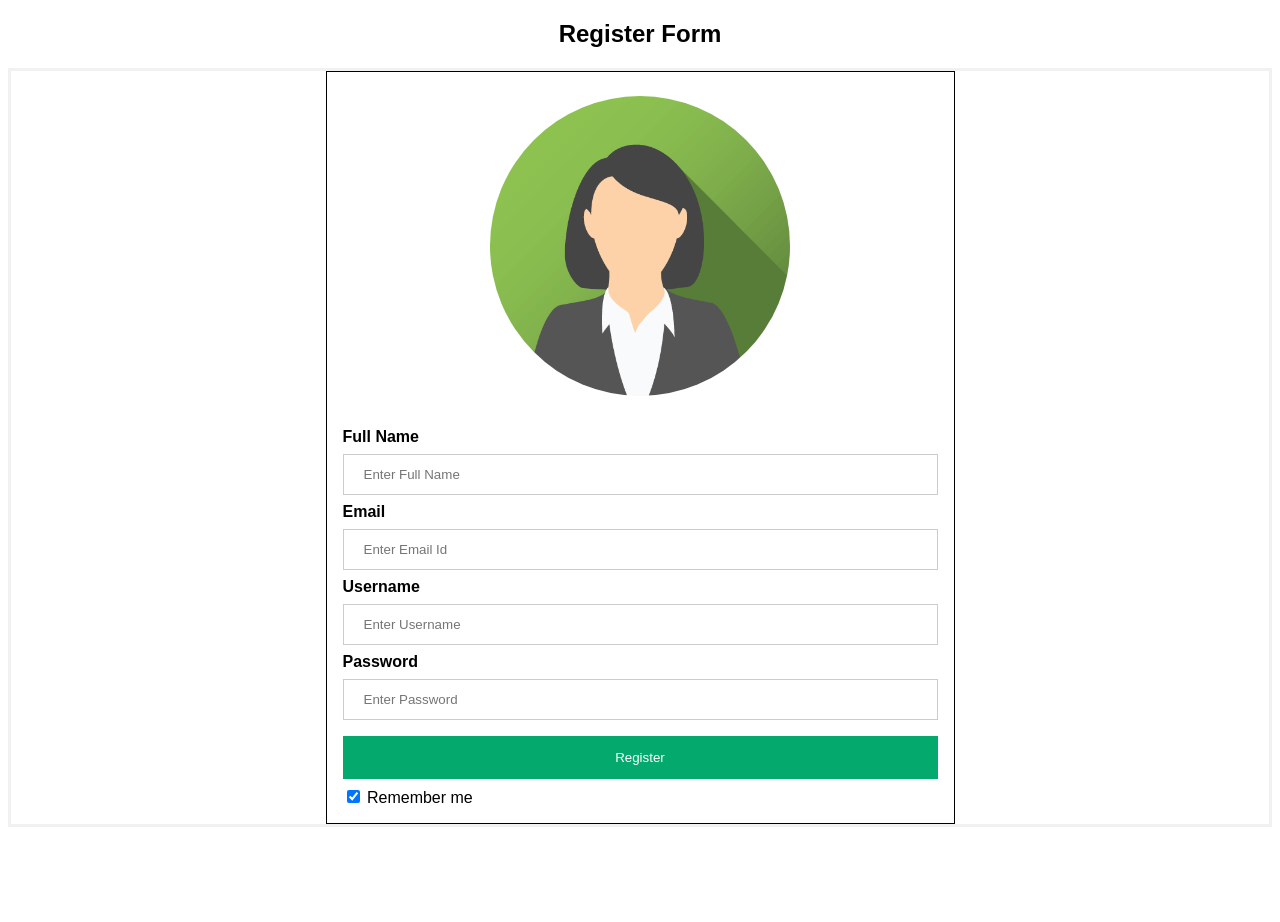
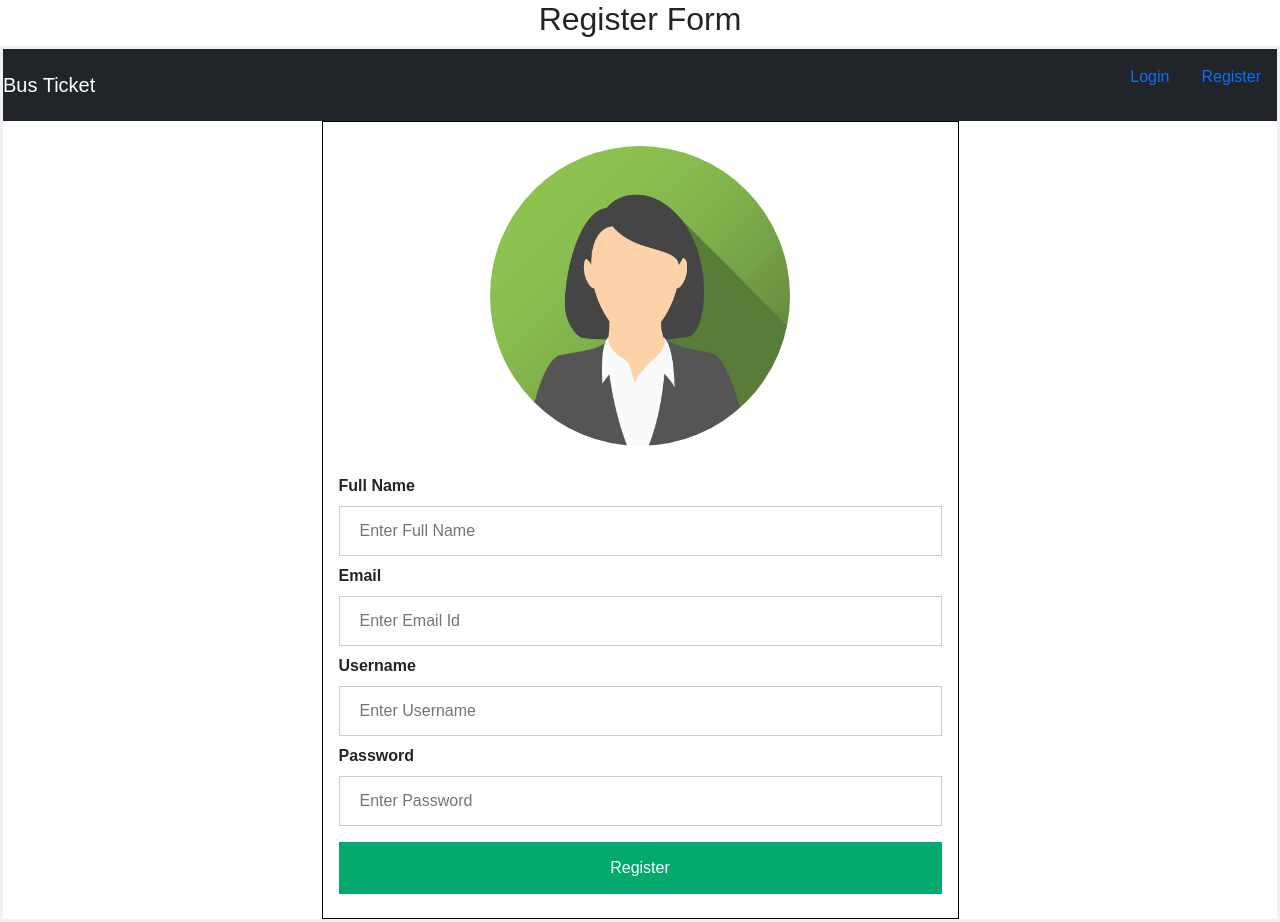
Before and after one commit to PBallal0702/BusBooking, a Flask app: page /register in a window 1280 px wide. Before the commit the page ends 827 px from the top, so only its background shows below. Run offline with Flask 2, Linux system fonts and the light colour scheme; some libraries are stand-ins or nearby versions.

Commit message:
Website Completed

```diff
--- a/app.py
+++ b/app.py
@@ -75,6 +75,25 @@ def loginPost():
 def register():
     return render_template('register.html')
 
+@app.route('/register',methods=['POST'])
+def registerPost():
+    my_json = request.data.decode('utf8').replace("'", '"')
+    data = json.loads(my_json)
+    print(data)
+    cur = conn.cursor()
+    fname = data['fname']
+    email = data['email']
+    username = data['username']
+    password = data['password']
+    query = "INSERT INTO `users` (`fname`,`email`,`username`,`password`) value (%s,%s,%s,%s)"
+    cur.execute(query,(fname,email,username,password))
+    conn.commit()
+    output = cur.fetchall()
+    print(output)
+    return "Success"
+
+
+
 @app.route('/available-bus/')
 def available():
     data = request.args.to_dict(flat=False)
--- a/template/book.html
+++ b/template/book.html
@@ -13,7 +13,7 @@
   <body>
     <nav class="navbar navbar-dark bg-dark">
         <!-- Navbar content -->
-        <a class="navbar-brand" href="#">Bus Ticket</a>
+        <a class="navbar-brand" href="/">Bus Ticket</a>
         <div >
         <ul style="display: flex; flex-direction: row;">
             <li class="nav-item">
--- a/template/buslist.html
+++ b/template/buslist.html
@@ -13,7 +13,7 @@
   <body>
     <nav class="navbar navbar-dark bg-dark">
         <!-- Navbar content -->
-        <a class="navbar-brand" href="#">Bus Ticket</a>
+        <a class="navbar-brand" href="/">Bus Ticket</a>
         <div >
         <ul style="display: flex; flex-direction: row;">
             <li class="nav-item">
--- a/template/confirm.html
+++ b/template/confirm.html
@@ -13,7 +13,7 @@
   <body>
     <nav class="navbar navbar-dark bg-dark">
         <!-- Navbar content -->
-        <a class="navbar-brand" href="#">Bus Ticket</a>
+        <a class="navbar-brand" href="/">Bus Ticket</a>
         <div >
         <ul style="display: flex; flex-direction: row;">
             <li class="nav-item">
--- a/template/register.html
+++ b/template/register.html
@@ -2,6 +2,7 @@
 <html>
 <head>
 <meta name="viewport" content="width=device-width, initial-scale=1">
+<link href="https://cdn.jsdelivr.net/npm/bootstrap@5.1.3/dist/css/bootstrap.min.css" rel="stylesheet" integrity="sha384-1BmE4kWBq78iYhFldvKuhfTAU6auU8tT94WrHftjDbrCEXSU1oBoqyl2QvZ6jIW3" crossorigin="anonymous">
 <style>
 body {font-family: Arial, Helvetica, sans-serif;}
 form {border: 3px solid #f1f1f1;}
@@ -76,7 +77,22 @@ span.psw {
 
 <h2>Register Form</h2>
 
-<form action="/action_page.php" method="post">
+<form >
+  <nav class="navbar navbar-dark bg-dark">
+    <!-- Navbar content -->
+    <a class="navbar-brand" href="/">Bus Ticket</a>
+    <div >
+    <ul style="display: flex; flex-direction: row;">
+        <li class="nav-item">
+          <a class="nav-link" href="/login">Login</a>
+        </li>
+        <li class="nav-item">
+          <a class="nav-link" href="/register">Register</a>
+        </li>
+    </ul>
+</div>
+</nav>
+
   <div class = "main-container">
     <div class="imgcontainer">
         <img src="../static/img_avatar2.png" width="300" height ="300" alt="Avatar" class="avatar">
@@ -84,24 +100,58 @@ span.psw {
 
       <div class="container">
         <label for="fname"><b>Full Name</b></label>
-        <input type="text" placeholder="Enter Full Name" name="fname" required>
+        <input type="text" placeholder="Enter Full Name" name="fname" id ="fname" required>
 
         <label for="email"><b>Email</b></label>
-        <input type="email" placeholder="Enter Email Id " name="email" required>
+        <input type="email" placeholder="Enter Email Id " id="email" name="email" required>
 
         <label for="uname"><b>Username</b></label>
-        <input type="text" placeholder="Enter Username" name="uname" required>
+        <input type="text" placeholder="Enter Username" id="username" name="uname" required>
 
         <label for="psw"><b>Password</b></label>
-        <input type="password" placeholder="Enter Password" name="psw" required>
+        <input type="password" placeholder="Enter Password" id="password" name="psw" required>
 
-        <button type="submit">Register</button>
-        <label>
-          <input type="checkbox" checked="checked" name="remember"> Remember me
-        </label>
+        <button onclick="register(event)" type="submit">Register</button>
       </div>
   </div>
 </form>
+<script src="https://cdn.jsdelivr.net/npm/bootstrap@5.1.3/dist/js/bootstrap.bundle.min.js" integrity="sha384-ka7Sk0Gln4gmtz2MlQnikT1wXgYsOg+OMhuP+IlRH9sENBO0LRn5q+8nbTov4+1p" crossorigin="anonymous"></script>
+<script src="https://cdnjs.cloudflare.com/ajax/libs/axios/0.19.2/axios.min.js"></script>
+<script>
+  function register(event){
+    var fname = document.getElementById('fname').value
+    var email = document.getElementById('email').value
+    var username = document.getElementById('username').value
+    var password = document.getElementById('password').value
+    event.preventDefault();
+    if(fname.length <= 0){
+      alert("name is requried")
+    }else if(email.length <= 0){
+      alert("email is requried")
+    }else if(username.length <= 0){
+      alert("username is requried")
+    }else if(password.length <= 0){
+      alert("password is requried")
+    }else{
+      console.log(fname)
+      console.log(email)
+      console.log(username)
+      console.log(password)
+      axios.post("http://localhost:5000/register", {username: username,password:password,fname:fname,email:email}).then(function (response) {
+            console.log(response.data)
+            // do whatever you want if console is [object object] then stringify the response
+              console.log(typeof(response.data))
+              localStorage.setItem("userData", response.data.data);
+              console.log(localStorage.getItem("userData"))
+              alert("User successfully register")
+              window.location.href="/login";
 
+           }).catch(function(error){
+             console.log(error)
+             alert("Failed to register ")
+           });
+    }
+  }
+</script>
 </body>
 </html>
```
Also changed, not shown: template/index.html (+5 -4 lines), template/login.html (+18 -1 lines).
